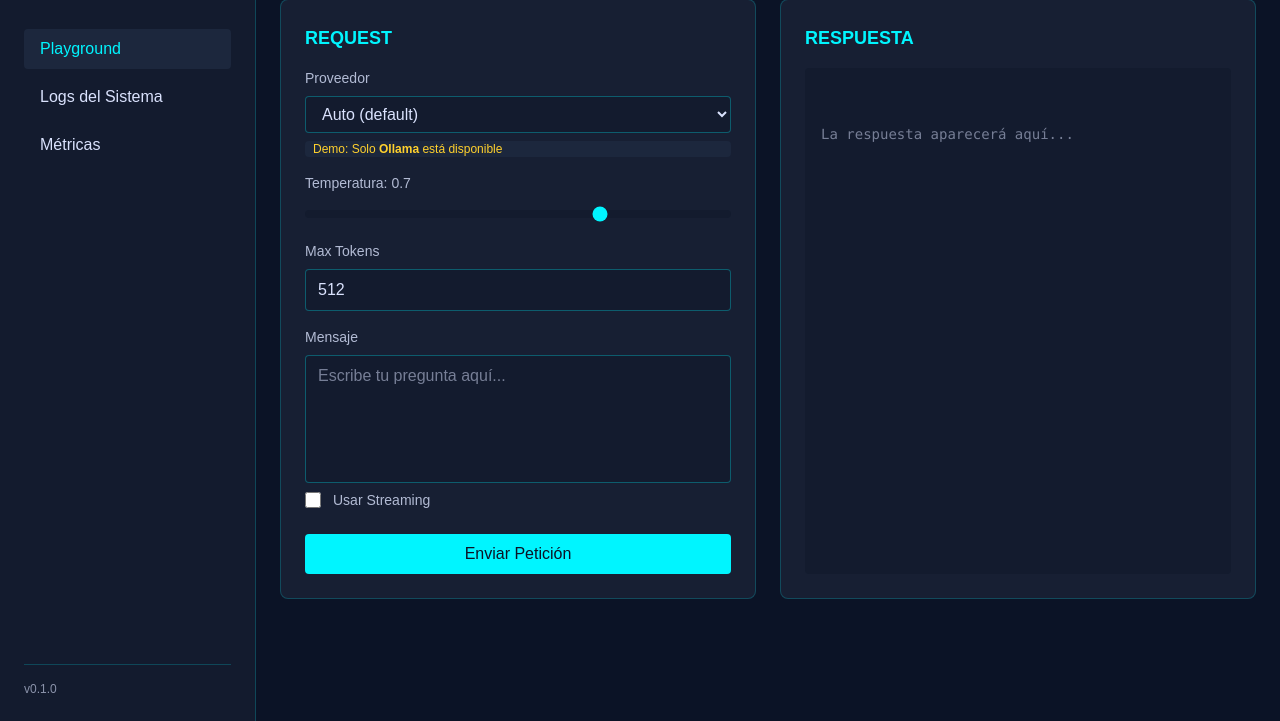
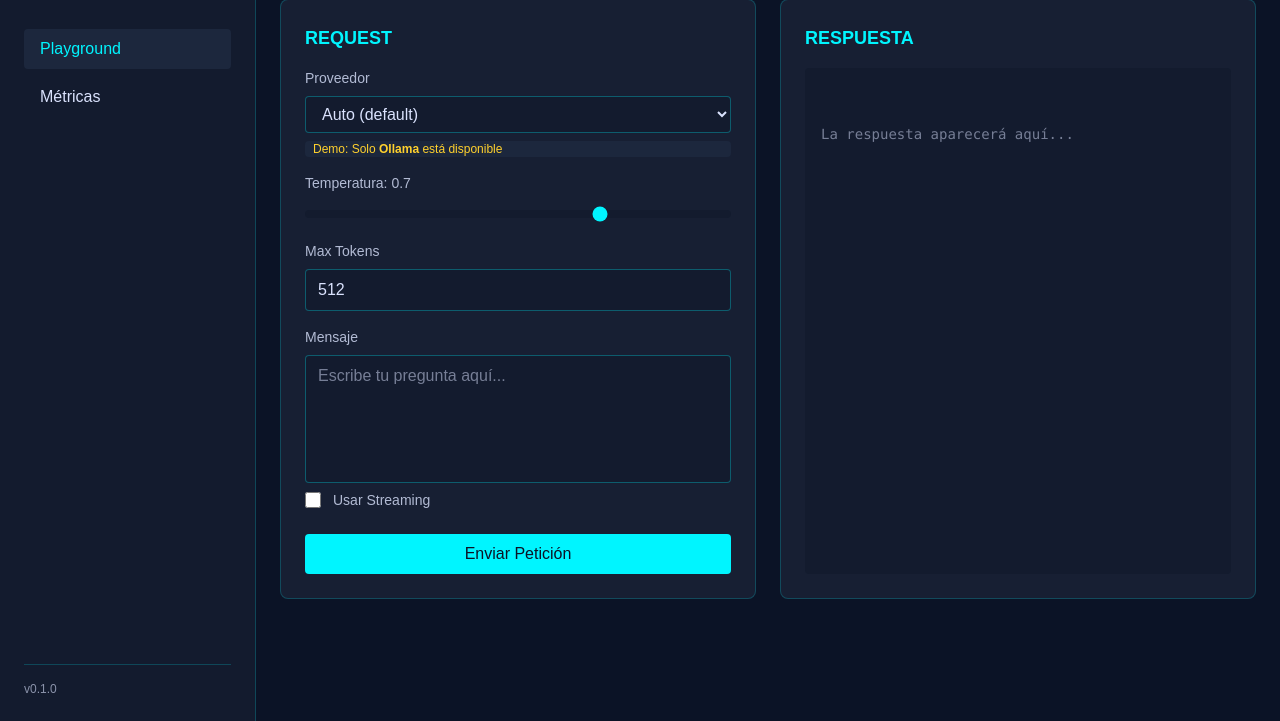
Before and after one commit to HC-ONLINE/ModelRouter, an Astro site in the folder ui/: page / in a window 1280 px wide. Shown: the part 79-800 px from the top of the page. Built offline with nearby package versions, Linux system fonts and the light colour scheme; Astro itself is replaced by a stand-in of ours; no server answers.

Commit message:
pagina logs no usados

```diff
--- a/ui/src/layouts/MainLayout.astro
+++ b/ui/src/layouts/MainLayout.astro
@@ -33,12 +33,6 @@ const { title = "ModelRouter" } = Astro.props;
             class="block px-4 py-2 rounded text-[#00f5ff] bg-[#1c273d] hover:bg-[#00f5ff]/10 transition-colors"
           >
             Playground
-          </a>
-          <a
-            href="/logs"
-            class="block px-4 py-2 rounded text-[#dae2fd] hover:bg-[#1c273d] hover:text-[#00f5ff] transition-colors"
-          >
-            Logs del Sistema
           </a>
           <a
             href="/metrics"
```
